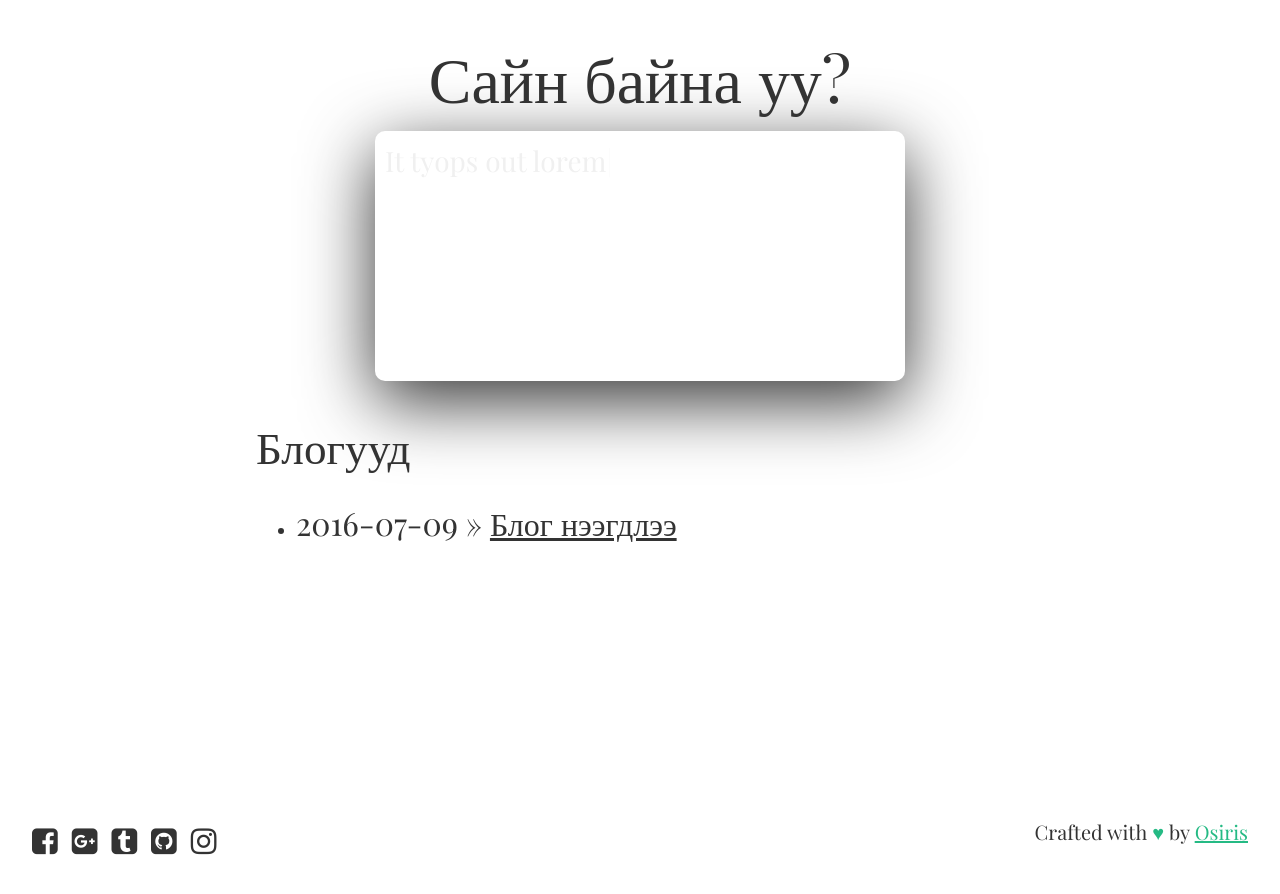
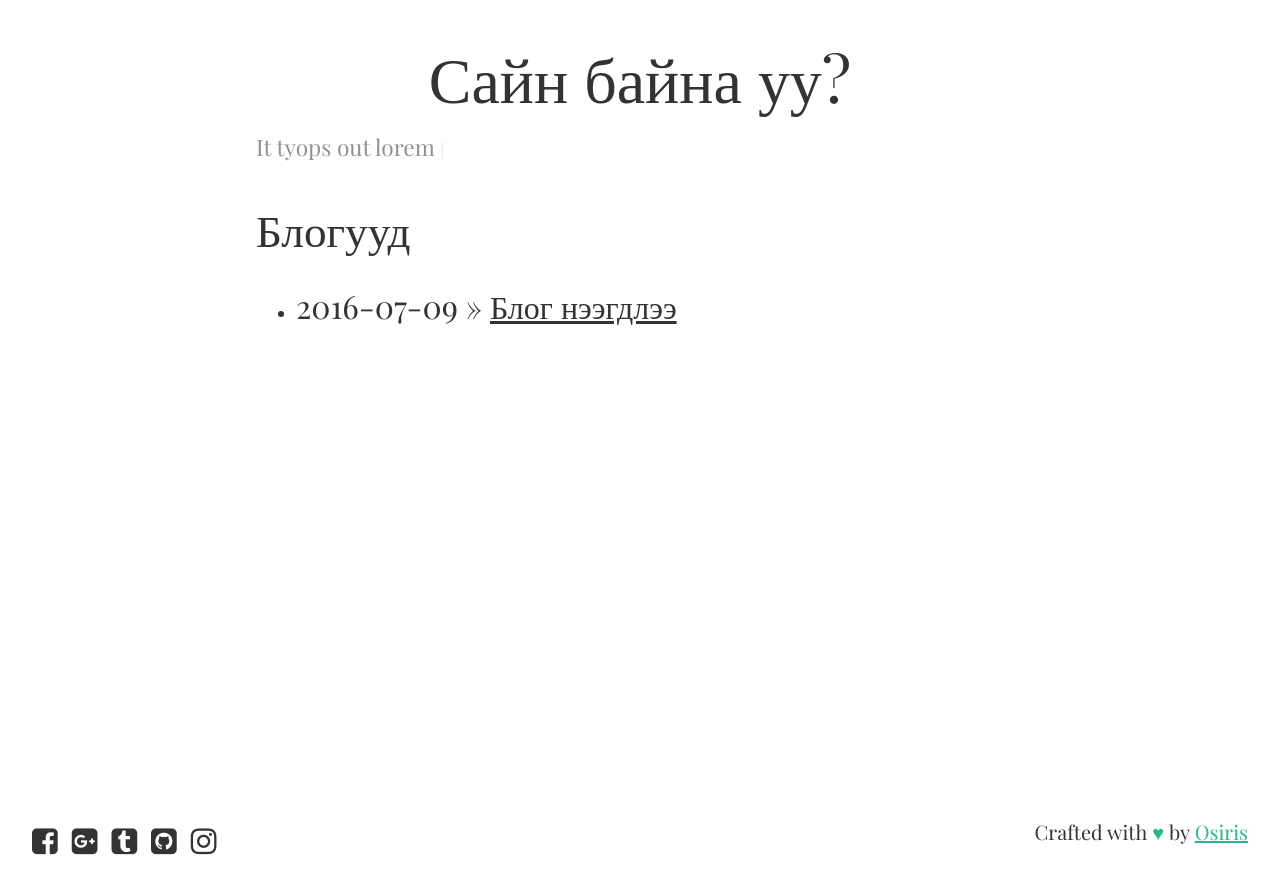
Before and after one commit to Ds3c-ctf-team/enkhee-Osiris.github.io-old, a Jekyll site: the page built from index.html, in a window 1280 px wide. Shown: the top 894 px of the page. Built offline with Jekyll 4.4.1, drawn with Linux system fonts in a browser that asks for light colours; nearby versions of some CDN libraries; some web fonts are replaced.

Commit message:
Update layout

```diff
--- a/_layouts/default.html
+++ b/_layouts/default.html
@@ -17,9 +17,9 @@
             <h1>
     			Сайн байна уу?
     		</h1>
-            <div class="text-editor-wrap">
-                <div class="text-body">
-                    <span id="typed">
+            <div class="measure">
+                <div class="txt--left">
+                    <span class="fnt--mid-gray h4" id="typed">
 					  </span>
                 </div>
             </div>
--- a/css/main.css
+++ b/css/main.css
@@ -55,28 +55,6 @@ a:hover {
     margin-right: 10px;
 }
 
-.text-editor-wrap {
-	display: block;
-	margin: auto;
-	max-width: 530px;
-	border-radius: 10px;
-	box-shadow: rgba(0, 0, 0, 0.8) 0px 20px 70px;
-	clear: both;
-	overflow: hidden;
-}
-.text-body {
-	height: 250px;
-	padding: 10px;
-	color: #f0f0f0;
-	font-size: 1.75em;
-	line-height: 1.40em;
-	font-weight: 500;
-	text-align: left;
-	overflow: hidden;
-}
-#typed {
-	display: inline-block;
-}
 footer .grd-row-col-3-6 {
     line-height: inherit;
 }
```
